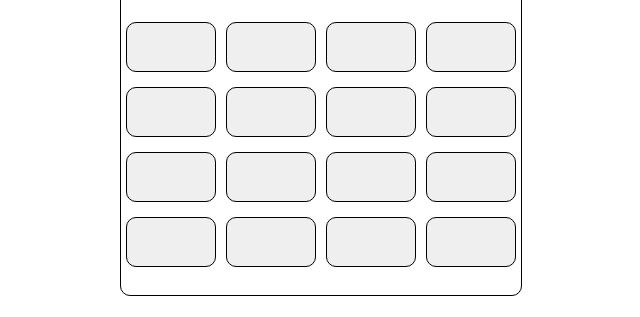
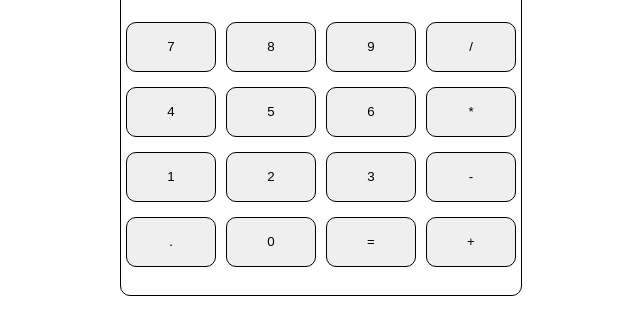
Before and after one commit to efkanbaser/calculator, a plain HTML site: page index.html in a window 1280 px wide. Shown: the part 385-702 px from the top of the page, without its empty margins (319-959 px from the left). Drawn offline with Linux system fonts and the light colour scheme.

Commit message:
Added values for buttons.

```diff
--- a/app.js
+++ b/app.js
@@ -48,10 +48,12 @@ function createButtons(amount) {
       'width: calc((100% / 4) * 2 - 10px); height: 50px; margin: 5px 5px 20px 5px; border-radius: 5px;';
     buttonsDisplay.appendChild(deleteButton);
 
+    const values = ['7', '8', '9', '/', '4', '5', '6', '*', '1', '2', '3', '-', '.', '0', '=', '+']
+
     // Create grid of buttons
     for (let i = 0; i < amount; i++) {
       const box = document.createElement('button');
-      box.setAttribute('class', 'circle');
+      box.textContent = values[i];
       box.style.cssText =
         'border: 1px solid black; border-radius: 10px; width: calc((100% / 4) - 10px); height: 50px; margin: 5px 5px 10px 5px;';
       buttonsDisplay.appendChild(box);
--- a/style.css
+++ b/style.css
@@ -27,4 +27,5 @@ body {
     margin-left: 25px;
     margin-bottom: 20px;
     border-radius: 5px;
+    /* change px values to vh values for consistent designs */
 }
```
